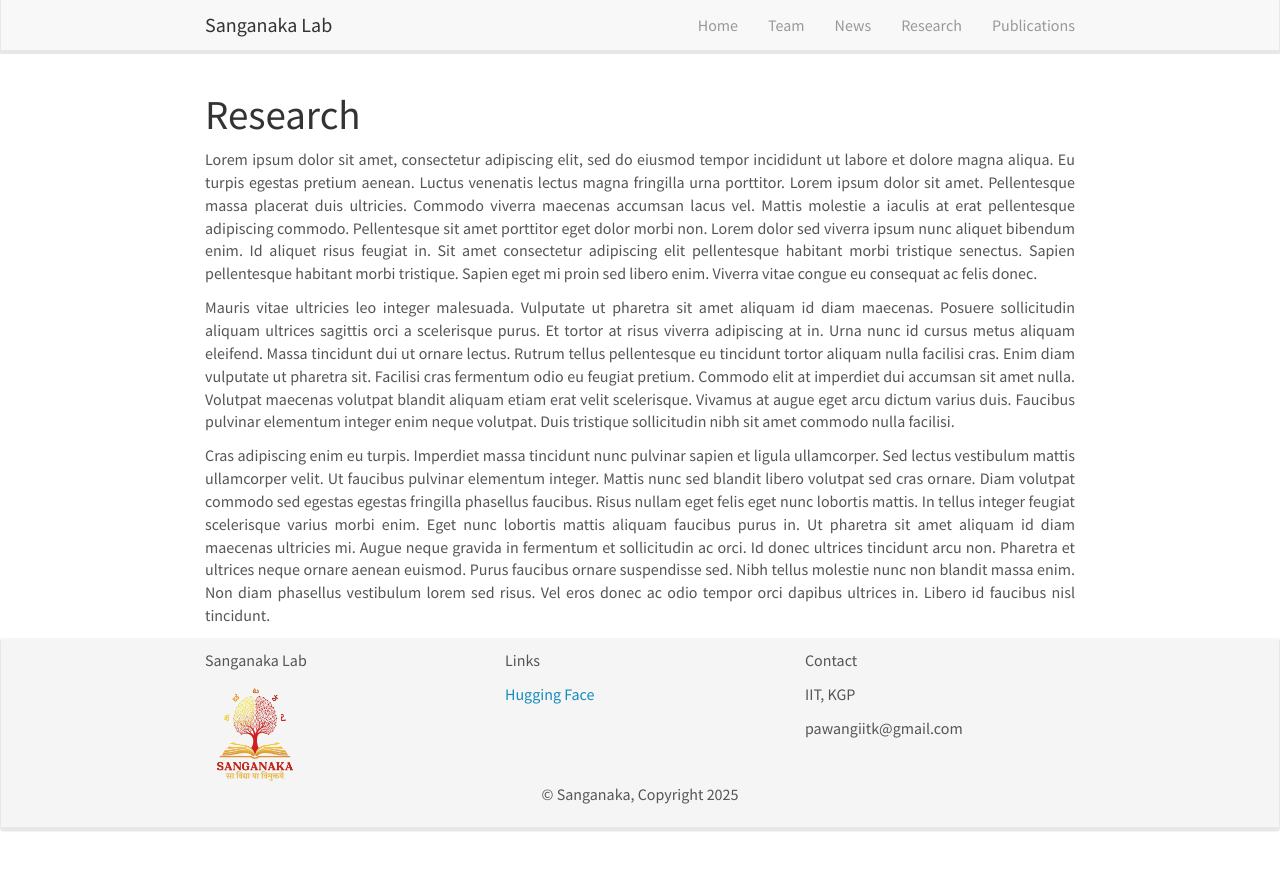
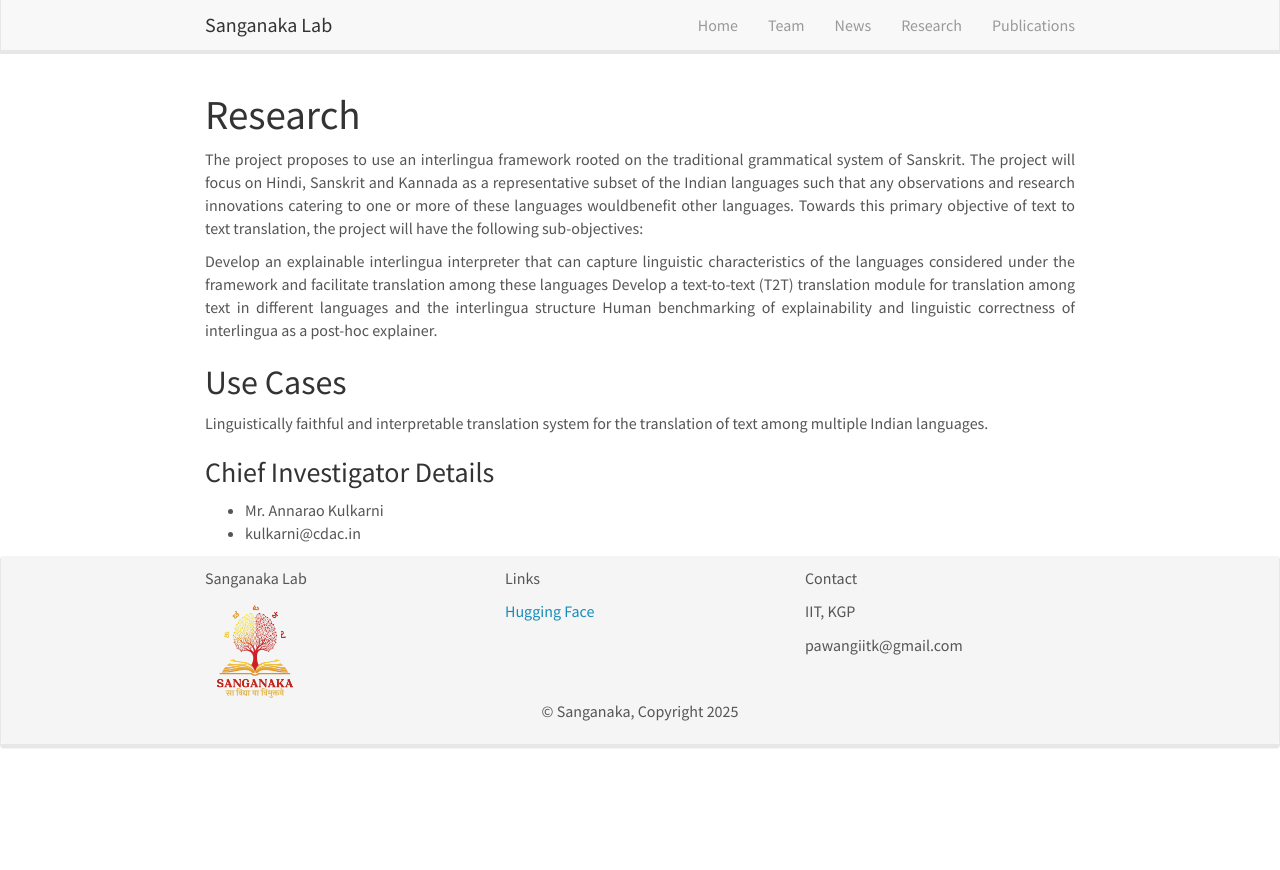
Before and after one commit to sanganaka-iitkgp/sanganaka-iitkgp.github.io, a Jekyll site: the page built from _pages/research.md, in a window 1280 px wide. Shown: the top 870 px of the page. Built offline with Jekyll 4.4.1, drawn with Linux system fonts in a browser that asks for light colours; nearby versions of some CDN libraries.

```diff
--- a/_pages/research.md
+++ b/_pages/research.md
@@ -8,8 +8,16 @@ permalink: /research/
 
 # Research
 
-Lorem ipsum dolor sit amet, consectetur adipiscing elit, sed do eiusmod tempor incididunt ut labore et dolore magna aliqua. Eu turpis egestas pretium aenean. Luctus venenatis lectus magna fringilla urna porttitor. Lorem ipsum dolor sit amet. Pellentesque massa placerat duis ultricies. Commodo viverra maecenas accumsan lacus vel. Mattis molestie a iaculis at erat pellentesque adipiscing commodo. Pellentesque sit amet porttitor eget dolor morbi non. Lorem dolor sed viverra ipsum nunc aliquet bibendum enim. Id aliquet risus feugiat in. Sit amet consectetur adipiscing elit pellentesque habitant morbi tristique senectus. Sapien pellentesque habitant morbi tristique. Sapien eget mi proin sed libero enim. Viverra vitae congue eu consequat ac felis donec.
+The project proposes to use an interlingua framework rooted on the traditional grammatical system of Sanskrit. The project will focus on Hindi, Sanskrit and Kannada as a representative subset of the Indian languages such that any observations and research innovations catering to one or more of these languages wouldbenefit other languages. Towards this primary objective of text to text translation, the project will have the following sub-objectives:
 
-Mauris vitae ultricies leo integer malesuada. Vulputate ut pharetra sit amet aliquam id diam maecenas. Posuere sollicitudin aliquam ultrices sagittis orci a scelerisque purus. Et tortor at risus viverra adipiscing at in. Urna nunc id cursus metus aliquam eleifend. Massa tincidunt dui ut ornare lectus. Rutrum tellus pellentesque eu tincidunt tortor aliquam nulla facilisi cras. Enim diam vulputate ut pharetra sit. Facilisi cras fermentum odio eu feugiat pretium. Commodo elit at imperdiet dui accumsan sit amet nulla. Volutpat maecenas volutpat blandit aliquam etiam erat velit scelerisque. Vivamus at augue eget arcu dictum varius duis. Faucibus pulvinar elementum integer enim neque volutpat. Duis tristique sollicitudin nibh sit amet commodo nulla facilisi.
+Develop an explainable interlingua interpreter that can capture linguistic characteristics of the languages considered under the framework and facilitate translation among these languages
+Develop a text-to-text (T2T) translation module for translation among text in different languages and the interlingua structure
+Human benchmarking of explainability and linguistic correctness of interlingua as a post-hoc explainer.
 
-Cras adipiscing enim eu turpis. Imperdiet massa tincidunt nunc pulvinar sapien et ligula ullamcorper. Sed lectus vestibulum mattis ullamcorper velit. Ut faucibus pulvinar elementum integer. Mattis nunc sed blandit libero volutpat sed cras ornare. Diam volutpat commodo sed egestas egestas fringilla phasellus faucibus. Risus nullam eget felis eget nunc lobortis mattis. In tellus integer feugiat scelerisque varius morbi enim. Eget nunc lobortis mattis aliquam faucibus purus in. Ut pharetra sit amet aliquam id diam maecenas ultricies mi. Augue neque gravida in fermentum et sollicitudin ac orci. Id donec ultrices tincidunt arcu non. Pharetra et ultrices neque ornare aenean euismod. Purus faucibus ornare suspendisse sed. Nibh tellus molestie nunc non blandit massa enim. Non diam phasellus vestibulum lorem sed risus. Vel eros donec ac odio tempor orci dapibus ultrices in. Libero id faucibus nisl tincidunt.
+## Use Cases
+
+Linguistically faithful and interpretable translation system for the translation of text among multiple Indian languages.
+
+### Chief Investigator Details
+ - Mr. Annarao Kulkarni
+ - kulkarni@cdac.in
```
Also changed, not shown: _data/publications.json (deleted, +0 -40 lines), _pages/publications.html (+29 -11 lines).
